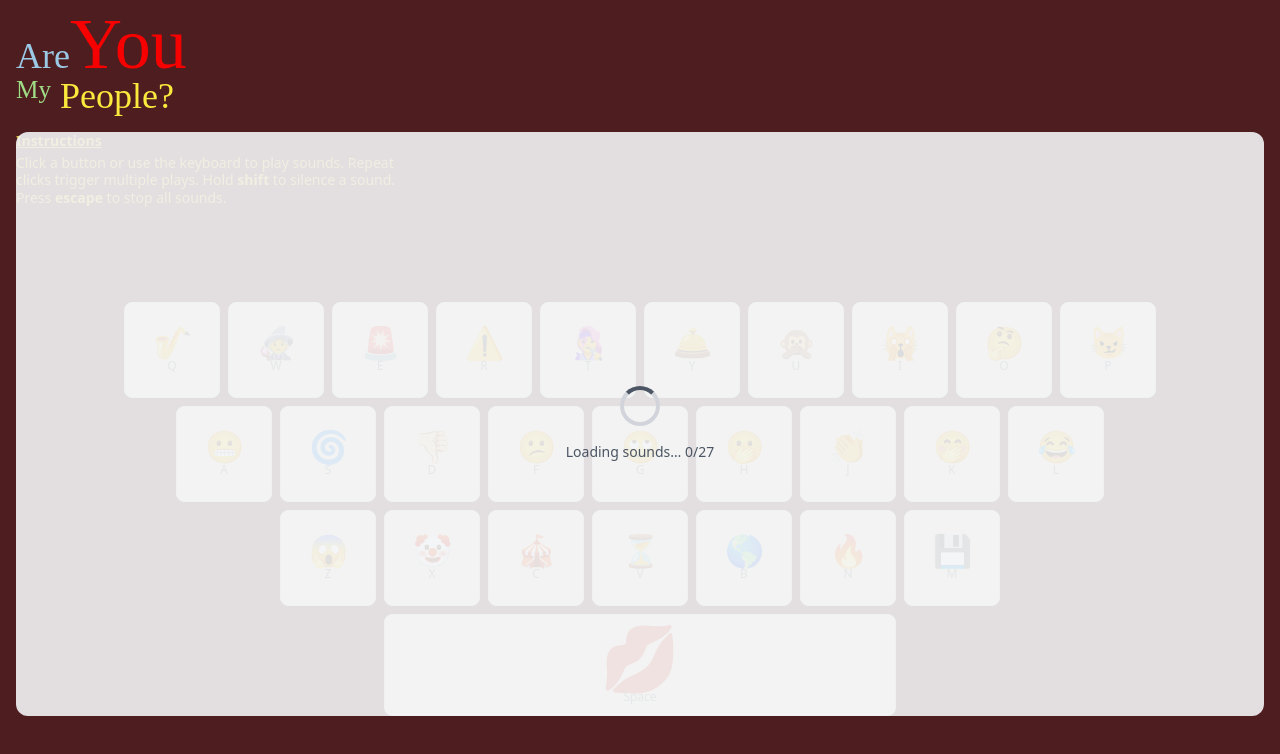
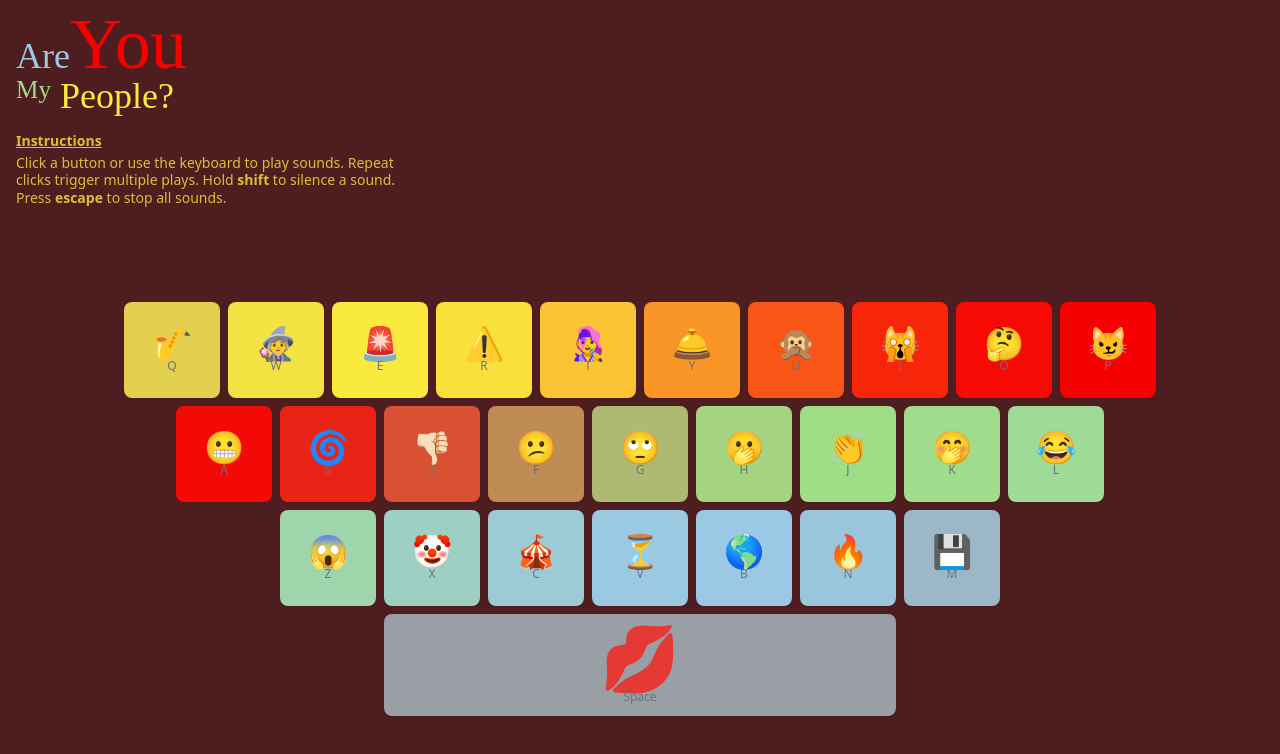
Before and after one commit to tylerpaige/are-you-my-people, a Vue app: page / in a window 1280 px wide. Shown: the top 754 px of the page. Built offline with nearby package versions, Linux system fonts and the light colour scheme; a web font is replaced by a local one.

Commit message:
Nicer loading animation

```diff
--- a/src/App.vue
+++ b/src/App.vue
@@ -15,6 +15,7 @@ const {
   hasAnyActivePlays,
   totalSounds,
   loadedSoundsCount,
+  allSoundsLoaded,
 } = useSoundboard();
 const shiftHeld = ref(false);
 
@@ -93,6 +94,7 @@ onUnmounted(() => {
         :get-active-plays="getActivePlays"
         :loaded-sounds-count="loadedSoundsCount"
         :total-sounds="totalSounds"
+        :all-sounds-loaded="allSoundsLoaded"
         @play="play"
         @stop="handleStop"
       />
@@ -106,6 +108,7 @@ onUnmounted(() => {
         :get-active-plays="getActivePlays"
         :loaded-sounds-count="loadedSoundsCount"
         :total-sounds="totalSounds"
+        :all-sounds-loaded="allSoundsLoaded"
         @play="play"
         @stop="handleStop"
       />
--- a/src/components/Key.vue
+++ b/src/components/Key.vue
@@ -1,4 +1,6 @@
 <script setup lang="ts">
+import { ref, watch, onMounted, onBeforeUnmount } from 'vue';
+import gsap from 'gsap';
 import type { ActivePlay } from '../composables/useSoundboard';
 import type { Letter } from '../lib/config';
 
@@ -11,6 +13,10 @@ const props = withDefaults(
     disabled?: boolean;
     shiftHeld?: boolean;
     centerLabel?: boolean;
+    /** Loading animation options */
+    animateLoading?: boolean;
+    loadingDelayMs?: number;
+    allSoundsLoaded?: boolean;
   }>(),
   {
     activePlays: () => [],
@@ -18,6 +24,9 @@ const props = withDefaults(
     disabled: false,
     shiftHeld: false,
     centerLabel: false,
+    animateLoading: false,
+    loadingDelayMs: 0,
+    allSoundsLoaded: false,
   }
 );
 
@@ -25,6 +34,104 @@ const emit = defineEmits<{
   play: [letter: Letter];
   stop: [letter: Letter];
 }>();
+
+/** When true: finish the current cycle, then settle to key-bg and stop (no more loops). */
+const shouldStopAfterCycle = ref(false);
+const loadingAnimationStopped = ref(false);
+const keyEl = ref<HTMLElement | null>(null);
+let loadingTimeline: gsap.core.Timeline | null = null;
+
+function killLoadingTimeline() {
+  if (loadingTimeline) {
+    loadingTimeline.kill();
+    loadingTimeline = null;
+  }
+}
+
+function settleToFinalKeyBg() {
+  const target = keyEl.value;
+  if (target) {
+    gsap.to(target, {
+      backgroundColor: 'rgba(235, 238, 210, 1)',
+      duration: 0.6,
+      ease: 'power1.inOut',
+    });
+  }
+  loadingAnimationStopped.value = true;
+  killLoadingTimeline();
+}
+
+function setupLoadingTimeline() {
+  if (!props.animateLoading || !keyEl.value) return;
+
+  killLoadingTimeline();
+  shouldStopAfterCycle.value = false;
+  loadingAnimationStopped.value = false;
+
+  const el = keyEl.value;
+  const baseColor = 'rgba(235, 238, 210, 0.2)'; // key-bg/20
+
+  // Always loop at least once; we switch to "one more cycle then stop" when allSoundsLoaded.
+  loadingTimeline = gsap.timeline({
+    repeat: -1,
+    delay: (props.loadingDelayMs ?? 0) / 1000,
+    defaults: { duration: 0.35, ease: 'power1.inOut' },
+    onComplete: () => {
+      // After each full cycle: if we were told to stop (loading done), settle and stop.
+      if (shouldStopAfterCycle.value) {
+        settleToFinalKeyBg();
+      }
+    },
+  });
+
+  loadingTimeline
+    .set(el, { backgroundColor: baseColor })
+    .to(el, { backgroundColor: '#9bc8e5' }) // blue
+    .to(el, { backgroundColor: '#a0dd87' }) // green
+    .to(el, { backgroundColor: '#f70000' }) // red
+    .to(el, { backgroundColor: '#faea3e' }) // yellow
+    .to(el, { backgroundColor: baseColor }); // back to 30% key-bg
+
+  // If sounds are already all loaded, request stop after this one full cycle (at least one cycle always runs).
+  if (props.allSoundsLoaded) {
+    shouldStopAfterCycle.value = true;
+    loadingTimeline.repeat(0);
+  }
+}
+
+watch(
+  () => props.animateLoading,
+  (val) => {
+    if (val) {
+      setupLoadingTimeline();
+    } else {
+      killLoadingTimeline();
+    }
+  },
+  { immediate: true }
+);
+
+watch(
+  () => props.allSoundsLoaded,
+  (val) => {
+    if (!val || !loadingTimeline) return;
+    // Loading just finished: finish the current full cycle, then settle (waterfall end).
+    shouldStopAfterCycle.value = true;
+    if (loadingTimeline.repeat() === -1) {
+      loadingTimeline.repeat(0);
+    }
+  }
+);
+
+onMounted(() => {
+  if (props.animateLoading && keyEl.value && !loadingTimeline) {
+    setupLoadingTimeline();
+  }
+});
+
+onBeforeUnmount(() => {
+  killLoadingTimeline();
+});
 
 function onClick(e: MouseEvent) {
   if (e.shiftKey) {
@@ -37,13 +144,14 @@ function onClick(e: MouseEvent) {
 
 <template>
   <button
+    ref="keyEl"
     type="button"
-    class="key-cap relative flex flex-col items-center justify-center overflow-hidden rounded-lg border px-2 py-1.5 shadow-sm transition disabled:pointer-events-none disabled:opacity-50 md:px-3 md:py-2 [container-type:size]"
+    class="key-cap relative flex flex-col items-center justify-center overflow-hidden rounded-lg px-2 py-1.5 shadow-sm disabled:pointer-events-none disabled:opacity-50 md:px-3 md:py-2 [container-type:size]"
     :class="[
       centerLabel ? 'text-center' : 'text-left',
       shiftHeld && !disabled
-        ? 'border-key-shift bg-key-shift hover:bg-key-shift/90 active:bg-key-shift/80 ring-2 ring-key-shift/50'
-        : 'border-gray-300 bg-key-bg hover:bg-key-bg/90 active:bg-key-bg/80',
+        ? ' bg-key-shift hover:bg-key-shift/90 active:bg-key-shift/80 ring-2 ring-key-shift/50'
+        : ' bg-key-bg/20 hover:bg-key-bg/90 active:bg-key-bg/80',
     ]"
     :disabled="disabled"
     :title="
--- a/src/components/Keyboard.vue
+++ b/src/components/Keyboard.vue
@@ -1,21 +1,31 @@
 <script setup lang="ts">
+import { computed } from 'vue';
 import type { Letter } from '../lib/config';
 import Key from './Key.vue';
 import { getKeyDefinition } from '../lib/config';
 
-defineProps<{
+const props = defineProps<{
   loading: boolean;
   rows: Letter[][];
   shiftHeld: boolean;
   getActivePlays: (letter: Letter) => { id: string; progress: number }[];
   loadedSoundsCount: number;
   totalSounds: number;
+  allSoundsLoaded: boolean;
 }>();
 
 const emit = defineEmits<{
   play: [letter: Letter];
   stop: [letter: Letter];
 }>();
+
+const flatLetters = computed(() => props.rows.flat());
+
+function getDelayForLetter(letter: Letter) {
+  const index = flatLetters.value.indexOf(letter);
+  if (index === -1) return 0;
+  return index * 50;
+}
 
 function onPlay(letter: Letter) {
   emit('play', letter);
@@ -36,24 +46,6 @@ function onStop(letter: Letter) {
         sound. Press <span class="font-bold">escape</span> to stop all sounds.
       </p>
     </div>
-    <!-- Loading overlay -->
-    <div
-      v-if="loading"
-      class="absolute inset-0 z-20 flex flex-col items-center justify-center gap-4 rounded-xl bg-gray-100/90"
-      aria-busy="true"
-      aria-live="polite"
-    >
-      <div
-        class="h-10 w-10 animate-spin rounded-full border-4 border-gray-300 border-t-gray-600"
-        aria-hidden
-      />
-      <p class="text-sm font-medium text-gray-600">
-        Loading sounds…
-        <span v-if="totalSounds > 0">
-          {{ loadedSoundsCount }}/{{ totalSounds }}
-        </span>
-      </p>
-    </div>
 
     <!-- Keyboard grid: 4 rows, space bar spans bottom -->
     <div
@@ -62,7 +54,7 @@ function onStop(letter: Letter) {
         'grid gap-[--key-gap] [--key-gap:0.5rem] md:[--key-gap:0.5rem] [--flexible-key-size:calc((100%-var(--key-gap)*9)/10)] [--key-size:clamp(2rem,var(--flexible-key-size),6rem)]')
       "
     >
-      <template v-for="(row, rowIndex) in rows" :key="rowIndex">
+      <template v-for="row in rows" :key="row[0]">
         <div
           class="grid gap-[--key-gap] justify-center"
           :style="{
@@ -81,6 +73,9 @@ function onStop(letter: Letter) {
             "
             :shift-held="shiftHeld"
             class="col-span-1 only:col-span-5 aspect-square only:aspect-[5/1]"
+            :loading-delay-ms="getDelayForLetter(letter)"
+            :animate-loading="true"
+            :all-sounds-loaded="allSoundsLoaded"
             @play="onPlay(getKeyDefinition(letter).letter)"
             @stop="onStop(getKeyDefinition(letter).letter)"
           />
--- a/src/components/MobileSoundGrid.vue
+++ b/src/components/MobileSoundGrid.vue
@@ -11,6 +11,7 @@ const props = defineProps<{
   ) => { id: string; progress: number; fadeOutProgress?: number }[];
   loadedSoundsCount: number;
   totalSounds: number;
+  allSoundsLoaded: boolean;
 }>();
 
 const emit = defineEmits<{
@@ -18,8 +19,14 @@ const emit = defineEmits<{
   stop: [letter: Letter];
 }>();
 
-/** Keys in QWERTY order (row by row), excluding Space (fixed bar). */
+/** Keys in QWERTY order (row by row), including Space for consistent animation offsets. */
 const lettersInQwertyOrder = computed(() => QWERTY_ROWS.flat());
+
+function getDelayForLetter(letter: Letter) {
+  const index = lettersInQwertyOrder.value.indexOf(letter);
+  if (index === -1) return 0;
+  return index * 50;
+}
 
 function onPlay(letter: Letter) {
   emit('play', letter);
@@ -40,25 +47,6 @@ function onStop(letter: Letter) {
       </p>
     </div>
 
-    <!-- Loading overlay -->
-    <div
-      v-if="loading"
-      class="absolute inset-0 z-20 flex flex-col items-center justify-center gap-4 rounded-xl bg-gray-100/90 py-12"
-      aria-busy="true"
-      aria-live="polite"
-    >
-      <div
-        class="h-10 w-10 animate-spin rounded-full border-4 border-gray-300 border-t-gray-600"
-        aria-hidden
-      />
-      <p class="text-sm font-medium text-gray-600">
-        Loading sounds…
-        <span v-if="props.totalSounds > 0">
-          {{ props.loadedSoundsCount }}/{{ props.totalSounds }}
-        </span>
-      </p>
-    </div>
-
     <!-- 4 square keys per row; label/sublabel centered; fadeout inset bottom-right at 1/4 size -->
     <div
       class="grid grid-cols-4 gap-3"
@@ -74,6 +62,9 @@ function onStop(letter: Letter) {
             :shift-held="shiftHeld"
             center-label
             class="absolute inset-0 h-full w-full rounded-lg"
+            :loading-delay-ms="getDelayForLetter(letter)"
+            :animate-loading="true"
+            :all-sounds-loaded="allSoundsLoaded"
             @play="onPlay(letter)"
             @stop="onStop(letter)"
           />
--- a/src/composables/useSoundboard.ts
+++ b/src/composables/useSoundboard.ts
@@ -60,6 +60,7 @@ export function useSoundboard() {
         audio.load();
       });
     });
+
     return Promise.all(promises).then(() => {
       loading.value = false;
     });
@@ -176,6 +177,13 @@ export function useSoundboard() {
     LETTERS.some((letter) => (activePlaysByKey[letter]?.length ?? 0) > 0)
   );
 
+  const loadedSoundsCount = computed(
+    () => Object.keys(durationsByUrl).length
+  );
+  const allSoundsLoaded = computed(
+    () => totalSounds > 0 && loadedSoundsCount.value >= totalSounds
+  );
+
   return {
     loading,
     activePlaysByKey,
@@ -183,7 +191,8 @@ export function useSoundboard() {
     getActivePlays,
     durationsByUrl,
     totalSounds,
-    loadedSoundsCount: computed(() => Object.keys(durationsByUrl).length),
+    loadedSoundsCount,
+    allSoundsLoaded,
     preload,
     play,
     fadeOut,
```
